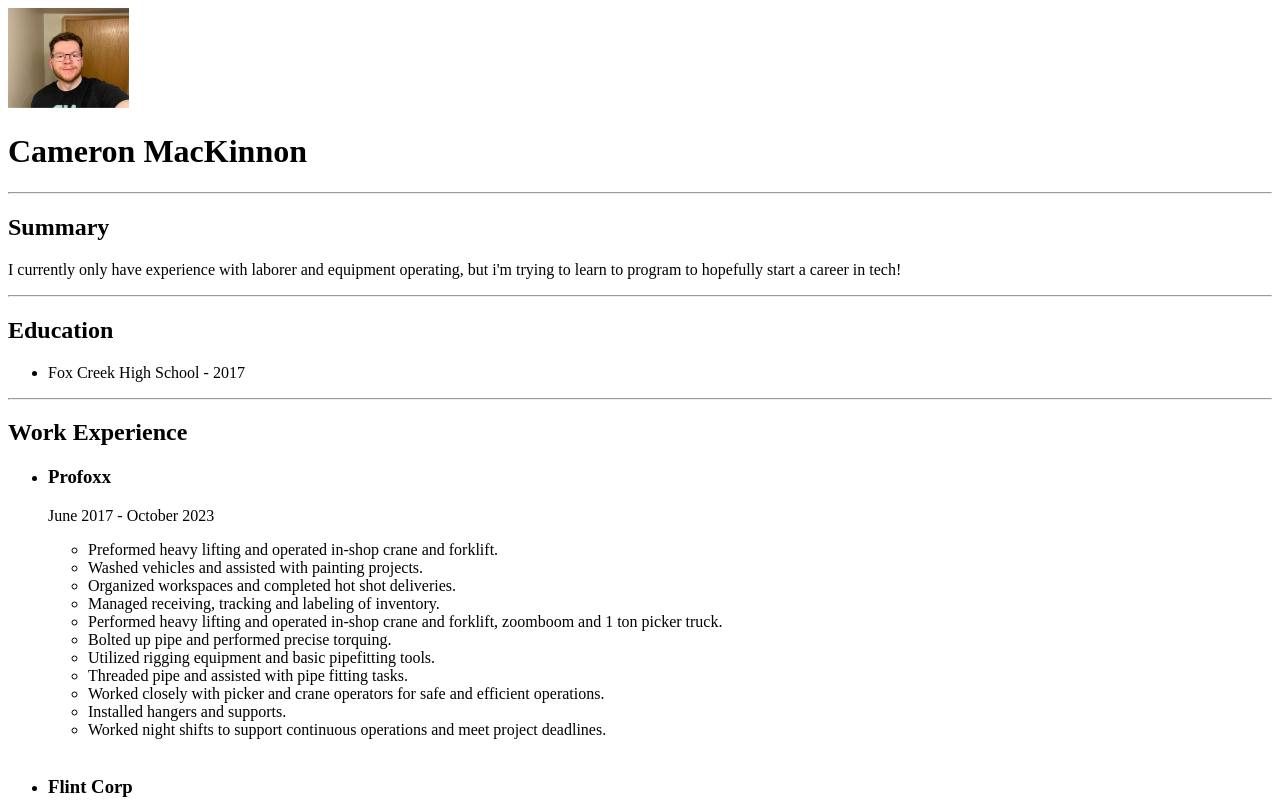
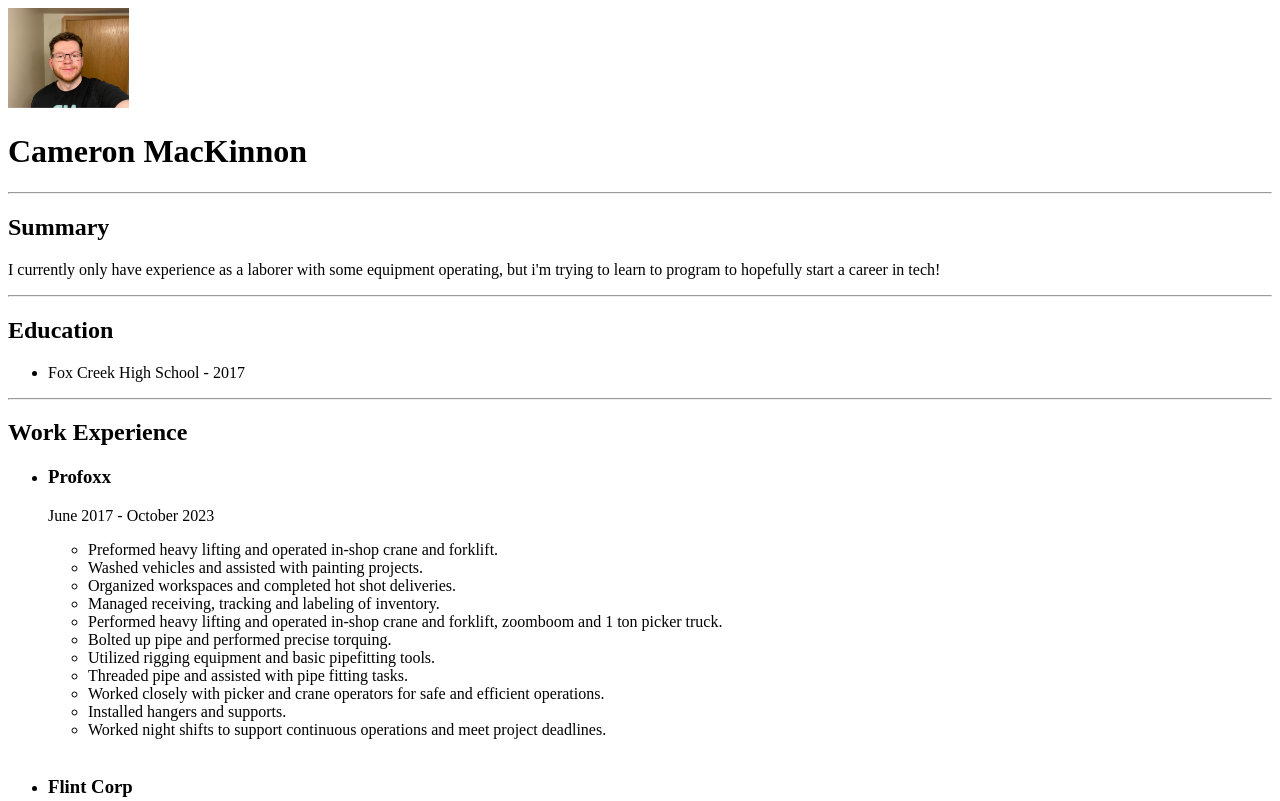
Before and after one commit to mackk99/html-resume, a plain HTML site: page index.html in a window 1280 px wide. Shown: the top 801 px of the page. Drawn offline with Linux system fonts and the light colour scheme.

Commit message:
Add files via upload

```diff
--- a/index.html
+++ b/index.html
@@ -14,7 +14,7 @@
     <hr/>
 
     <h2>Summary</h2>
-      <p>I currently only have experience with laborer and equipment
+      <p>I currently only have experience as a laborer with some equipment
         operating, but i'm trying to learn to program to hopefully start
         a career in tech!</p>
         <hr/>
```
